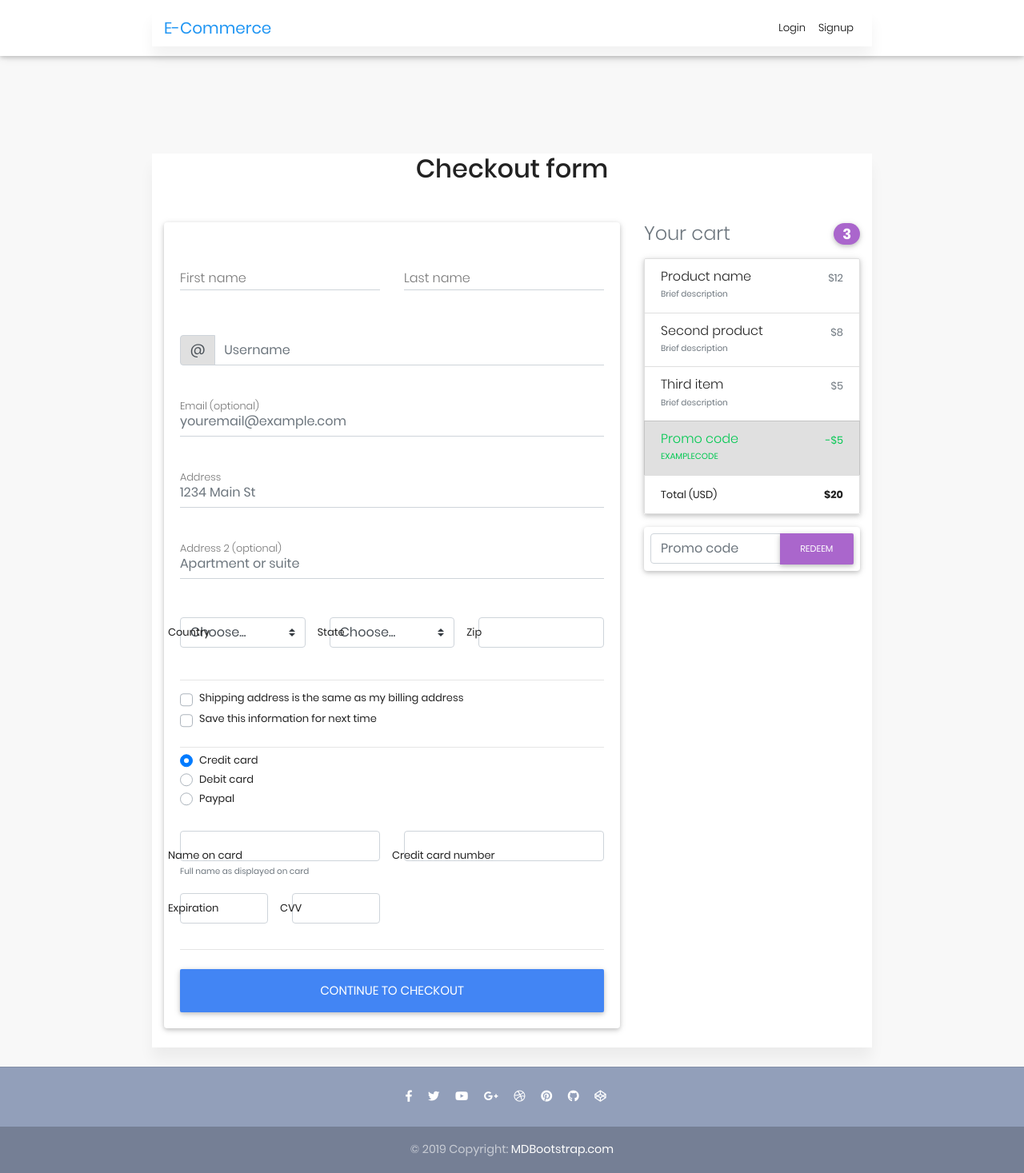
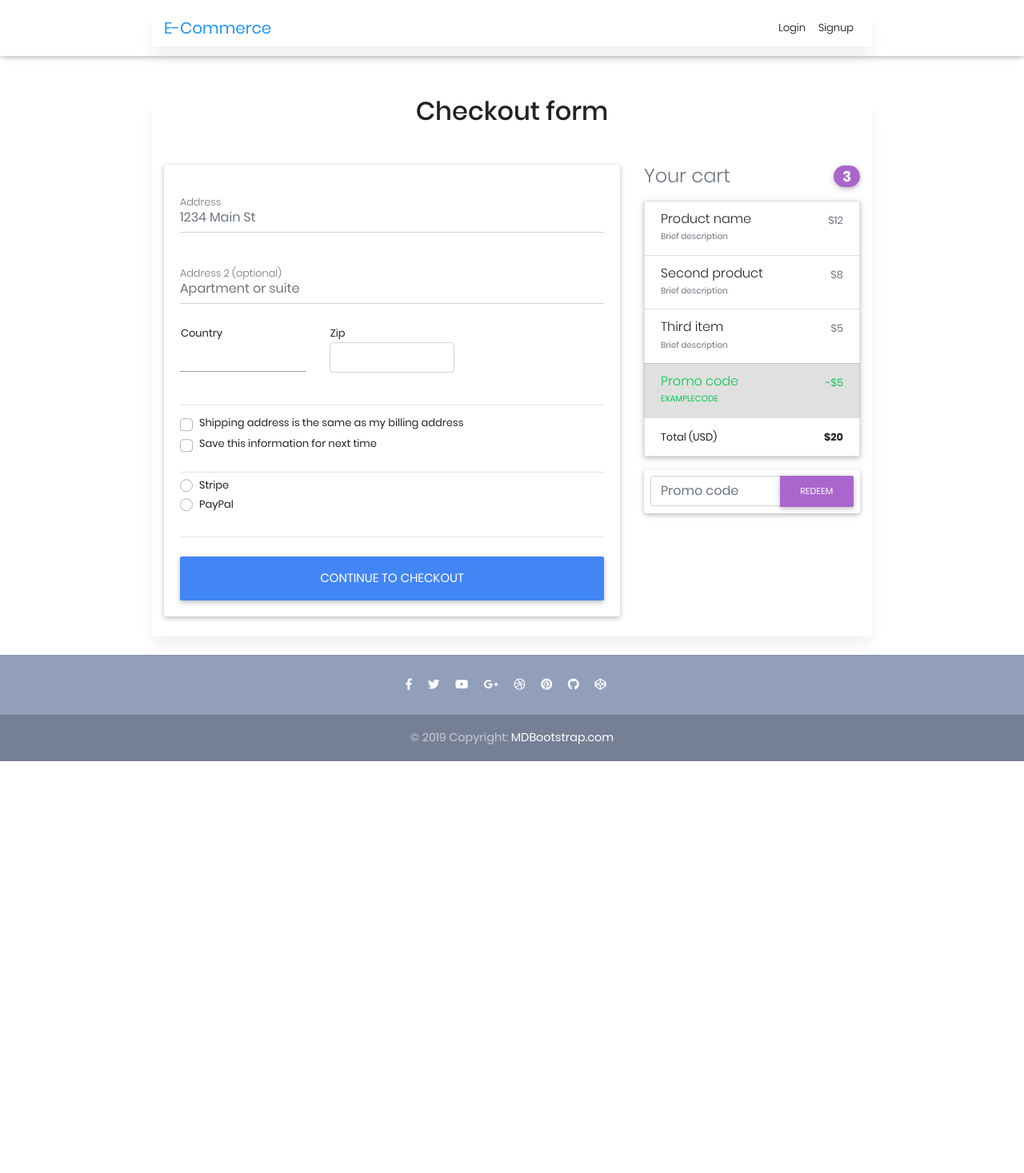
Before and after one commit to arefinrafi/E-Commerce, a Django app: template ecommerce/accounts/templates/account/checkout.html in a window 1280 px wide. Shown: the whole page at 80% size. After the commit the page ends 952 px from the top, so only its background shows below. Run offline with Django 3.2, Linux system fonts and the light colour scheme; the template is opened without the code that fills it: values that come from a table or form of the project are taken from there, others are empty; parts of the project's set-up code (start-up, migrations or seed data) failed here and were passed over; some libraries are stand-ins or nearby versions.

Commit message:
changes models and views, also work on checkout form

```diff
--- a/ecommerce/accounts/forms.py
+++ b/ecommerce/accounts/forms.py
@@ -1,9 +1,36 @@
 from django.contrib.auth.forms import UserCreationForm
 from django.contrib.auth.models import User
 from django import forms
+from django_countries.fields import CountryField
+from django_countries.widgets import CountrySelectWidget
 
 
 class CreateUserForm(UserCreationForm):
     class Meta:
         model = User
         fields = ['username', 'email', 'password1', 'password2']
+
+
+PAYMENT_CHOICES = {
+    ('S', 'Stripe'),
+    ('P', 'PayPal')
+}
+
+
+class CheckoutForm(forms.Form):
+    street_address = forms.CharField(
+        widget=forms.TextInput(attrs={'class': 'form-control', 'placeholder': '1234 Main St'}))
+    apartment_address = forms.CharField(required=False, widget=forms.TextInput(
+        attrs={'class': 'form-control', 'placeholder': 'Apartment or suite'}))
+    shipping_country = CountryField(blank_label='select country').formfield(
+        required=False,
+        widget=CountrySelectWidget(attrs={
+            'class': 'custom-select d-block w-100',
+        }))
+    zip = forms.CharField(widget=forms.TextInput(
+        attrs={'class': 'form-control', 'id': 'zip'}
+    ))
+    same_shipping_address = forms.BooleanField(required=False)
+    save_info = forms.BooleanField(required=False)
+    payment_option = forms.ChoiceField(
+        widget=forms.RadioSelect, choices=PAYMENT_CHOICES)
--- a/ecommerce/accounts/templates/account/checkout.html
+++ b/ecommerce/accounts/templates/account/checkout.html
@@ -3,7 +3,8 @@
 
 {% block content %}
 <!--Main layout-->
-<main class="mt-5 pt-4">
+<!--<main class="mt-5 pt-4">-->
+<main>
     <div class="container wow fadeIn">
 
         <!-- Heading -->
@@ -19,62 +20,65 @@
                 <div class="card">
 
                     <!--Card content-->
-                    <form class="card-body">
+                    <form class="card-body" method="POST">
+                        {% csrf_token %}
 
-                        <!--Grid row-->
-                        <div class="row">
+<!--                        &lt;!&ndash;Grid row&ndash;&gt;-->
+<!--                        <div class="row">-->
 
-                            <!--Grid column-->
-                            <div class="col-md-6 mb-2">
+<!--                            &lt;!&ndash;Grid column&ndash;&gt;-->
+<!--                            <div class="col-md-6 mb-2">-->
 
-                                <!--firstName-->
-                                <div class="md-form ">
-                                    <input type="text" id="firstName" class="form-control">
-                                    <label for="firstName" class="">First name</label>
-                                </div>
+<!--                                &lt;!&ndash;firstName&ndash;&gt;-->
+<!--                                <div class="md-form ">-->
+<!--                                    <input type="text" id="firstName" class="form-control">-->
+<!--                                    <label for="firstName" class="">First name</label>-->
+<!--                                </div>-->
 
-                            </div>
-                            <!--Grid column-->
+<!--                            </div>-->
+<!--                            &lt;!&ndash;Grid column&ndash;&gt;-->
 
-                            <!--Grid column-->
-                            <div class="col-md-6 mb-2">
+<!--                            &lt;!&ndash;Grid column&ndash;&gt;-->
+<!--                            <div class="col-md-6 mb-2">-->
 
-                                <!--lastName-->
-                                <div class="md-form">
-                                    <input type="text" id="lastName" class="form-control">
-                                    <label for="lastName" class="">Last name</label>
-                                </div>
+<!--                                &lt;!&ndash;lastName&ndash;&gt;-->
+<!--                                <div class="md-form">-->
+<!--                                    <input type="text" id="lastName" class="form-control">-->
+<!--                                    <label for="lastName" class="">Last name</label>-->
+<!--                                </div>-->
 
-                            </div>
-                            <!--Grid column-->
+<!--                            </div>-->
+<!--                            &lt;!&ndash;Grid column&ndash;&gt;-->
 
-                        </div>
-                        <!--Grid row-->
+<!--                        </div>-->
+<!--                        &lt;!&ndash;Grid row&ndash;&gt;-->
 
-                        <!--Username-->
-                        <div class="md-form input-group pl-0 mb-5">
-                            <div class="input-group-prepend">
-                                <span class="input-group-text" id="basic-addon1">@</span>
-                            </div>
-                            <input type="text" class="form-control py-0" placeholder="Username"
-                                   aria-describedby="basic-addon1">
-                        </div>
+<!--                        &lt;!&ndash;Username&ndash;&gt;-->
+<!--                        <div class="md-form input-group pl-0 mb-5">-->
+<!--                            <div class="input-group-prepend">-->
+<!--                                <span class="input-group-text" id="basic-addon1">@</span>-->
+<!--                            </div>-->
+<!--                            <input type="text" class="form-control py-0" placeholder="Username"-->
+<!--                                   aria-describedby="basic-addon1">-->
+<!--                        </div>-->
 
-                        <!--email-->
-                        <div class="md-form mb-5">
-                            <input type="text" id="email" class="form-control" placeholder="youremail@example.com">
-                            <label for="email" class="">Email (optional)</label>
-                        </div>
+<!--                        &lt;!&ndash;email&ndash;&gt;-->
+<!--                        <div class="md-form mb-5">-->
+<!--                            <input type="text" id="email" class="form-control" placeholder="youremail@example.com">-->
+<!--                            <label for="email" class="">Email (optional)</label>-->
+<!--                        </div>-->
 
                         <!--address-->
                         <div class="md-form mb-5">
-                            <input type="text" id="address" class="form-control" placeholder="1234 Main St">
+<!--                            <input type="text" id="address" class="form-control" placeholder="1234 Main St">-->
+                            {{ form.street_address }}
                             <label for="address" class="">Address</label>
                         </div>
 
                         <!--address-2-->
                         <div class="md-form mb-5">
-                            <input type="text" id="address-2" class="form-control" placeholder="Apartment or suite">
+<!--                            <input type="text" id="address-2" class="form-control" placeholder="Apartment or suite">-->
+                            {{ form.apartment_address }}
                             <label for="address-2" class="">Address 2 (optional)</label>
                         </div>
 
@@ -84,11 +88,13 @@
                             <!--Grid column-->
                             <div class="col-lg-4 col-md-12 mb-4">
 
-                                <label for="country">Country</label>
-                                <select class="custom-select d-block w-100" id="country" required>
-                                    <option value="">Choose...</option>
-                                    <option>United States</option>
-                                </select>
+                                <label style="left: 16px;top: -30%;" for="country">Country</label>
+<!--                                <select class="custom-select d-block w-100" id="country" required>-->
+<!--                                    <option value="">Choose...</option>-->
+<!--                                    <option>United States</option>-->
+<!--                                </select>-->
+
+                                {{ form.shipping_country }}
                                 <div class="invalid-feedback">
                                     Please select a valid country.
                                 </div>
@@ -97,25 +103,26 @@
                             <!--Grid column-->
 
                             <!--Grid column-->
-                            <div class="col-lg-4 col-md-6 mb-4">
+<!--                            <div class="col-lg-4 col-md-6 mb-4">-->
 
-                                <label for="state">State</label>
-                                <select class="custom-select d-block w-100" id="state" required>
-                                    <option value="">Choose...</option>
-                                    <option>California</option>
-                                </select>
-                                <div class="invalid-feedback">
-                                    Please provide a valid state.
-                                </div>
+<!--                                <label style="left: 16px;top: -30%;" for="state">State</label>-->
+<!--                                <select class="custom-select d-block w-100" id="state" required>-->
+<!--                                    <option value="">Choose...</option>-->
+<!--                                    <option>California</option>-->
+<!--                                </select>-->
+<!--                                <div class="invalid-feedback">-->
+<!--                                    Please provide a valid state.-->
+<!--                                </div>-->
 
-                            </div>
+<!--                            </div>-->
                             <!--Grid column-->
 
                             <!--Grid column-->
                             <div class="col-lg-4 col-md-6 mb-4">
 
-                                <label for="zip">Zip</label>
-                                <input type="text" class="form-control" id="zip" placeholder="" required>
+                                <label style="left: 16px;top: -30%;" for="zip">Zip</label>
+<!--                                <input type="text" class="form-control" id="zip" placeholder="" required>-->
+                                {{ form.zip }}
                                 <div class="invalid-feedback">
                                     Zip code required.
                                 </div>
@@ -129,68 +136,72 @@
                         <hr>
 
                         <div class="custom-control custom-checkbox">
-                            <input type="checkbox" class="custom-control-input" id="same-address">
+                            <input {% if form.same_shipping_address.value %} checked {% endif %} type="checkbox" name="same_shipping_address" class="custom-control-input" id="same-address">
                             <label class="custom-control-label" for="same-address">Shipping address is the same as my
                                 billing address</label>
                         </div>
                         <div class="custom-control custom-checkbox">
-                            <input type="checkbox" class="custom-control-input" id="save-info">
+                            <input {% if form.save_info.value %} checked {% endif %} type="checkbox" name="save_info" class="custom-control-input" id="save-info">
                             <label class="custom-control-label" for="save-info">Save this information for next
                                 time</label>
                         </div>
 
                         <hr>
 
-                        <div class="d-block my-3">
-                            <div class="custom-control custom-radio">
-                                <input id="credit" name="paymentMethod" type="radio" class="custom-control-input"
-                                       checked required>
-                                <label class="custom-control-label" for="credit">Credit card</label>
-                            </div>
-                            <div class="custom-control custom-radio">
-                                <input id="debit" name="paymentMethod" type="radio" class="custom-control-input"
-                                       required>
-                                <label class="custom-control-label" for="debit">Debit card</label>
-                            </div>
-                            <div class="custom-control custom-radio">
-                                <input id="paypal" name="paymentMethod" type="radio" class="custom-control-input"
-                                       required>
-                                <label class="custom-control-label" for="paypal">Paypal</label>
-                            </div>
+                    <div class="d-block my-3">
+                        {% for value, name in form.fields.payment_option.choices %}
+                        <div class="custom-control custom-radio">
+                          <input id="{{ name }}" name="payment_option" value="{{ value }}" type="radio" class="custom-control-input" required>
+                          <label class="custom-control-label" for="{{ name }}">{{ name }}</label>
                         </div>
-                        <div class="row">
-                            <div class="col-md-6 mb-3">
-                                <label for="cc-name">Name on card</label>
-                                <input type="text" class="form-control" id="cc-name" placeholder="" required>
-                                <small class="text-muted">Full name as displayed on card</small>
-                                <div class="invalid-feedback">
-                                    Name on card is required
-                                </div>
-                            </div>
-                            <div class="col-md-6 mb-3">
-                                <label for="cc-number">Credit card number</label>
-                                <input type="text" class="form-control" id="cc-number" placeholder="" required>
-                                <div class="invalid-feedback">
-                                    Credit card number is required
-                                </div>
-                            </div>
-                        </div>
-                        <div class="row">
-                            <div class="col-md-3 mb-3">
-                                <label for="cc-expiration">Expiration</label>
-                                <input type="text" class="form-control" id="cc-expiration" placeholder="" required>
-                                <div class="invalid-feedback">
-                                    Expiration date required
-                                </div>
-                            </div>
-                            <div class="col-md-3 mb-3">
-                                <label for="cc-expiration">CVV</label>
-                                <input type="text" class="form-control" id="cc-cvv" placeholder="" required>
-                                <div class="invalid-feedback">
-                                    Security code required
-                                </div>
-                            </div>
-                        </div>
+                        {% endfor %}
+                    </div>
+<!--                            <div class="custom-control custom-radio">-->
+<!--                                <input id="debit" name="paymentMethod" type="radio" class="custom-control-input"-->
+<!--                                       required>-->
+<!--                                <label class="custom-control-label" for="debit">Debit card</label>-->
+<!--                            </div>-->
+<!--                            <div class="custom-control custom-radio">-->
+<!--                                <input id="paypal" name="paymentMethod" type="radio" class="custom-control-input"-->
+<!--                                       required>-->
+<!--                                <label class="custom-control-label" for="paypal">Paypal</label>-->
+<!--                            </div>-->
+<!--                        </div>-->
+
+<!--                        <div class="row">-->
+<!--                            <div class="col-md-6 mb-3">-->
+<!--                                <label for="cc-name">Name on card</label>-->
+<!--                                <input type="text" class="form-control" id="cc-name" placeholder="" required>-->
+<!--                                <small class="text-muted">Full name as displayed on card</small>-->
+<!--                                <div class="invalid-feedback">-->
+<!--                                    Name on card is required-->
+<!--                                </div>-->
+<!--                            </div>-->
+<!--                            <div class="col-md-6 mb-3">-->
+<!--                                <label for="cc-number">Credit card number</label>-->
+<!--                                <input type="text" class="form-control" id="cc-number" placeholder="" required>-->
+<!--                                <div class="invalid-feedback">-->
+<!--                                    Credit card number is required-->
+<!--                                </div>-->
+<!--                            </div>-->
+<!--                        </div>-->
+<!--                        <div class="row">-->
+<!--                            <div class="col-md-3 mb-3">-->
+<!--                                <label for="cc-expiration">Expiration</label>-->
+<!--                                <input type="text" class="form-control" id="cc-expiration" placeholder="" required>-->
+<!--                                <div class="invalid-feedback">-->
+<!--                                    Expiration date required-->
+<!--                                </div>-->
+<!--                            </div>-->
+<!--                            <div class="col-md-3 mb-3">-->
+<!--                                <label for="cc-expiration">CVV</label>-->
+<!--                                <input type="text" class="form-control" id="cc-cvv" placeholder="" required>-->
+<!--                                <div class="invalid-feedback">-->
+<!--                                    Security code required-->
+<!--                                </div>-->
+<!--                            </div>-->
+<!--                        </div>-->
+
                         <hr class="mb-4">
                         <button class="btn btn-primary btn-lg btn-block" type="submit">Continue to checkout</button>
 
--- a/ecommerce/accounts/templates/index.html
+++ b/ecommerce/accounts/templates/index.html
@@ -50,7 +50,7 @@
   </style>
 </head>
 
-<body>
+<body style="background: #fff;">
 
 <!-- Navbar -->
 {% include 'account/navbar.html' %}
--- a/ecommerce/ecommerce/settings.py
+++ b/ecommerce/ecommerce/settings.py
@@ -38,6 +38,7 @@ INSTALLED_APPS = [
     'django.contrib.messages',
     'django.contrib.staticfiles',
     'accounts',
+    'django_countries',
 ]
 
 MIDDLEWARE = [
```
Also changed, not shown: ecommerce/accounts/models.py (+14 -1 lines), ecommerce/accounts/views.py (+32 -3 lines), ecommerce/accounts/migrations/0002_billingaddress.py (added), ecommerce/accounts/migrations/0003_order_billing_address.py (added), ecommerce/accounts/migrations/0004_auto_20200921_0339.py (added), ecommerce/db.sqlite3.
